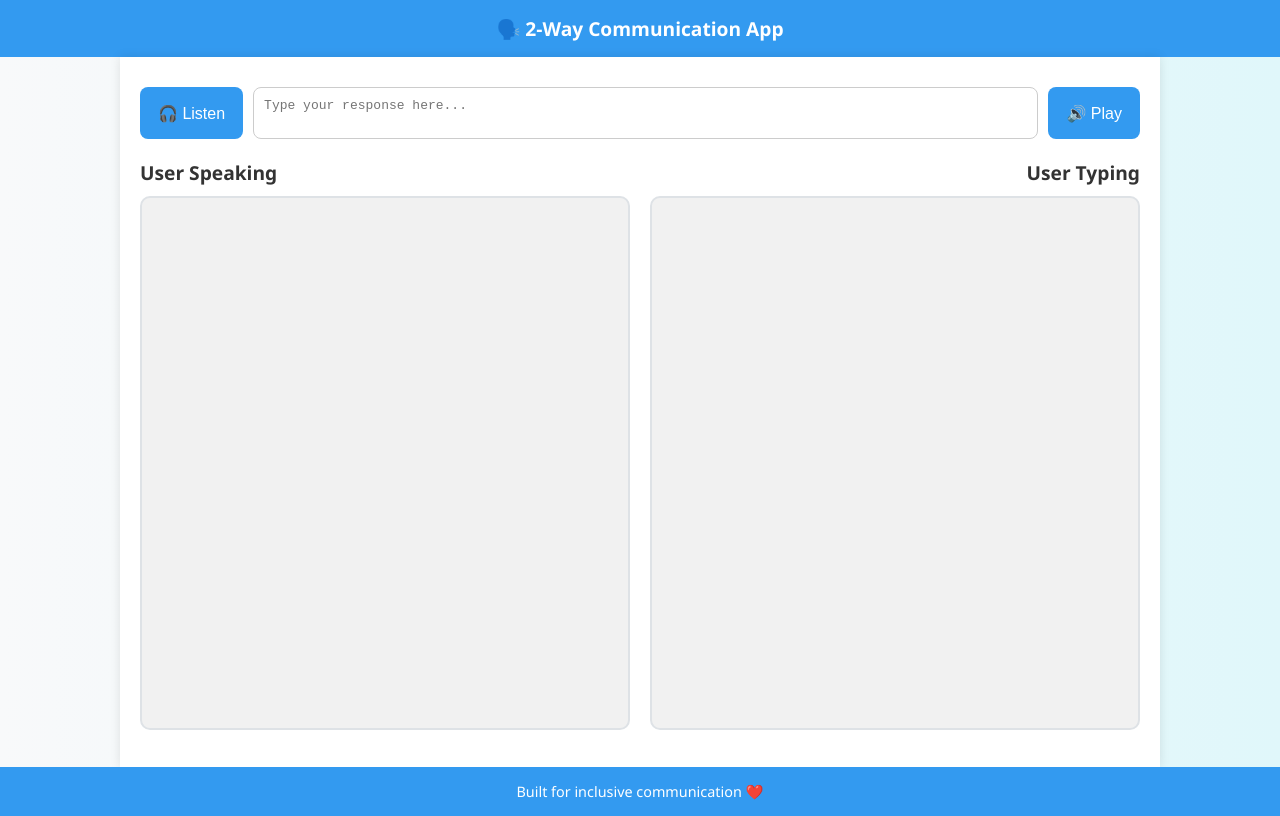
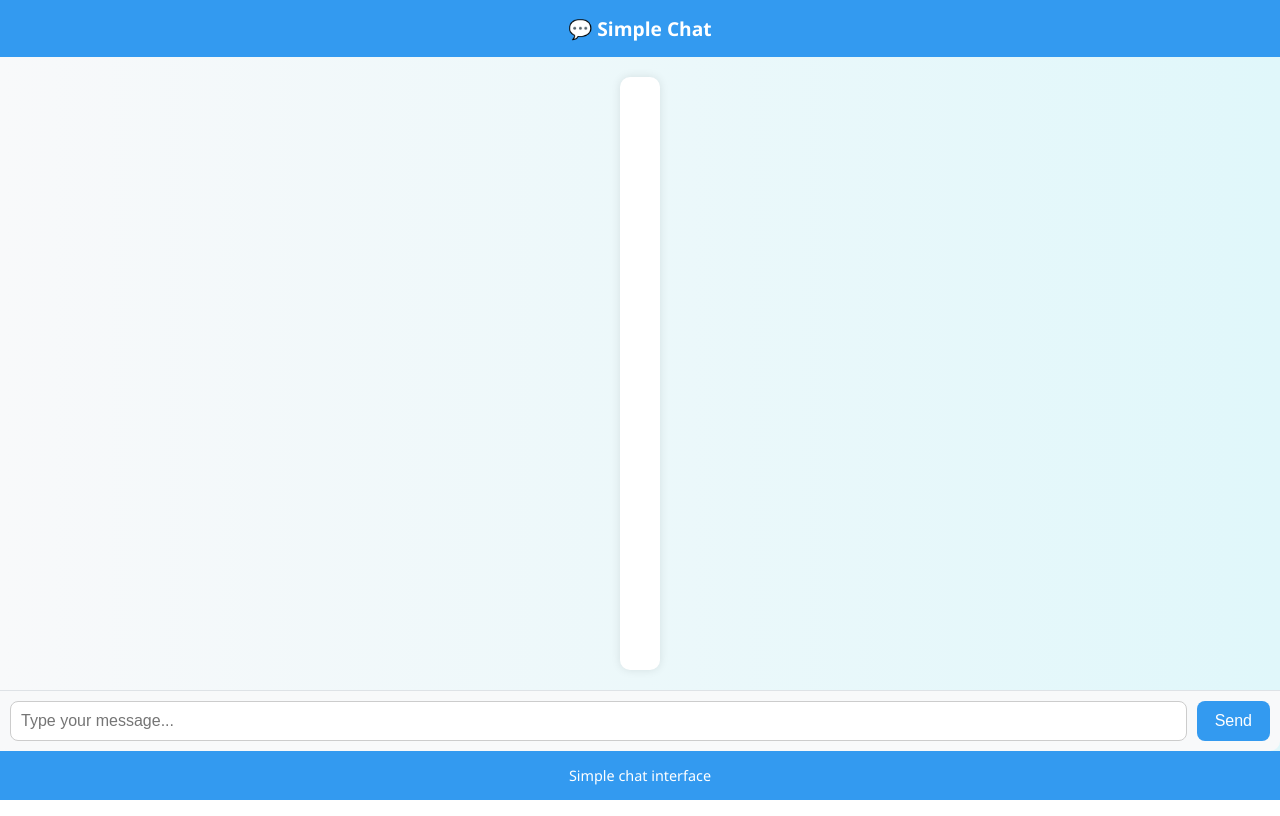
Before and after one commit to SAMP2811/Chat-App, a plain HTML site: page index.html in a window 1280 px wide. Drawn offline with Linux system fonts and the light colour scheme.

Commit message:
Update index.html
Timepass

```diff
--- a/index.html
+++ b/index.html
@@ -3,15 +3,18 @@
 <head>
     <meta charset="UTF-8" />
     <meta name="viewport" content="width=device-width, initial-scale=1.0"/>
-  <title>2-Way Communication</title>
+    <title>Chat Interface</title>
     <style>
         body {
             font-family: 'Segoe UI', sans-serif;
             margin: 0;
             padding: 0;
             background: linear-gradient(to right, #f8f9fa, #e0f7fa);
+            display: flex;
+            flex-direction: column;
+            min-height: 100vh;
         }
-    header, footer {
+        header {
             background-color: #339af0;
             color: white;
             padding: 15px;
@@ -19,36 +22,60 @@
             font-size: 1.2em;
             font-weight: bold;
         }
-    footer {
-      font-size: 0.9em;
-      font-weight: normal;
-    }
-    .container {
-      max-width: 1000px;
-      margin: auto;
+        .chat-container {
+            max-width: 800px;
+            margin: 20px auto;
             padding: 20px;
             background: #ffffff;
-      min-height: calc(100vh - 130px);
+            border-radius: 10px;
+            box-shadow: 0 0 10px rgba(0,0,0,0.1);
             display: flex;
             flex-direction: column;
-      box-shadow: 0 0 10px rgba(0,0,0,0.1);
+            flex-grow: 1;
+            overflow-y: auto;
+            scroll-behavior: smooth;
         }
-    .controls {
+        .message-container {
             display: flex;
-      justify-content: space-between;
-      margin: 10px 0 20px;
-      gap: 10px;
-      flex-wrap: wrap;
+            margin-bottom: 10px;
+            align-items: flex-start;
         }
-    textarea {
-      flex: 1;
+        .user-message {
+            background-color: #d3f9d8;
+            color: #212529;
+            border: 1px solid #69db7c;
+            border-radius: 10px 10px 0 10px;
+            padding: 10px 15px;
+            max-width: 70%;
+            word-wrap: break-word;
+            align-self: flex-end;
+        }
+        .other-message {
+            background-color: #d0ebff;
+            color: #212529;
+            border: 1px solid #74c0fc;
+            border-radius: 10px 10px 10px 0;
+            padding: 10px 15px;
+            max-width: 70%;
+            word-wrap: break-word;
+            align-self: flex-start;
+        }
+        .input-area {
+            display: flex;
             padding: 10px;
-      resize: none;
+            background-color: #f8f9fa;
+            border-top: 1px solid #dee2e6;
+            border-radius: 0 0 10px 10px;
+        }
+        #messageInput {
+            flex-grow: 1;
+            padding: 10px;
+            border: 1px solid #ccc;
             border-radius: 8px;
-      border: 1px solid #ccc;
+            margin-right: 10px;
             font-size: 1em;
         }
-    button {
+        #sendButton {
             padding: 10px 18px;
             border: none;
             border-radius: 8px;
@@ -58,125 +85,81 @@
             font-size: 1em;
             transition: background-color 0.2s;
         }
-    button:hover {
+        #sendButton:hover {
             background-color: #228be6;
         }
-    .chat-labels {
-      display: flex;
-      justify-content: space-between;
-      font-weight: bold;
-      font-size: 1.2em;
-      padding-bottom: 10px;
-      color: #333;
+        footer {
+            background-color: #339af0;
+            color: white;
+            padding: 15px;
+            text-align: center;
+            font-size: 0.9em;
+            font-weight: normal;
         }
-    .chat-area {
-      display: flex;
-      gap: 20px;
-      flex: 1;
-      flex-direction: row;
+        .speaking-indicator {
+            font-style: italic;
+            color: #6c757d;
+            font-size: 0.9em;
+            margin-top: 5px;
         }
-    .column {
-      flex: 1;
-      display: flex;
-      flex-direction: column;
-      border: 2px solid #dee2e6;
-      border-radius: 10px;
-      padding: 15px;
-      background: #f1f1f1;
-      height: 500px;
-      overflow-y: auto;
-      scroll-behavior: smooth;
+        .align-right {
+            justify-content: flex-end;
         }
-    .msg {
-      margin: 8px 0;
-      padding: 12px 15px;
-      border-radius: 15px;
-      max-width: 90%;
-      word-wrap: break-word;
-      font-size: 1em;
-      animation: fadeIn 0.3s ease-in;
-    }
-    .speaking {
-      background: #d0ebff;
-      align-self: flex-start;
-      border: 1px solid #74c0fc;
-    }
-    .typing {
-      background: #d3f9d8;
-      align-self: flex-end;
-      border: 1px solid #69db7c;
-    }
-    @media (max-width: 768px) {
-      .chat-area {
-        flex-direction: column;
-      }
-      .chat-labels {
-        flex-direction: column;
-        gap: 5px;
-        text-align: center;
-      }
-    }
-    @keyframes fadeIn {
-      from {opacity: 0;}
-      to {opacity: 1;}
+        .align-left {
+            justify-content: flex-start;
         }
     </style>
 </head>
 <body>
     <header>
-    🗣️ 2-Way Communication App
+        💬 Simple Chat
     </header>
-  <div class="container">
-    <div class="controls">
-      <button onclick="startListening()">🎧 Listen</button>
-      <textarea id="textInput" rows="2" placeholder="Type your response here..."></textarea>
-      <button onclick="sendMessage()">🔊 Play</button>
+    <div class="chat-container" id="chatArea">
         </div>
-    <div class="chat-labels">
-      <span>User Speaking</span>
-      <span>User Typing</span>
-    </div>
-    <div class="chat-area">
-      <div class="column" id="speakingChat"></div>
-      <div class="column" id="typingChat"></div>
-    </div>
+    <div class="input-area">
+        <input type="text" id="messageInput" placeholder="Type your message...">
+        <button id="sendButton">Send</button>
     </div>
     <footer>
-    Built for inclusive communication ❤️
+        Simple chat interface
     </footer>
 
     <script>
-    const speakingChat = document.getElementById("speakingChat");
-    const typingChat = document.getElementById("typingChat");
-    const input = document.getElementById("textInput");
+        const chatArea = document.getElementById("chatArea");
+        const messageInput = document.getElementById("messageInput");
+        const sendButton = document.getElementById("sendButton");
 
-    function addMessage(target, text, className) {
-      const msg = document.createElement("div");
-      msg.className = "msg " + className;
-      msg.innerText = text;
-      target.appendChild(msg);
-      target.scrollTop = target.scrollHeight;
+        function addMessage(text, isUser) {
+            const messageContainer = document.createElement("div");
+            messageContainer.classList.add("message-container");
+            messageContainer.classList.add(isUser ? "align-right" : "align-left");
+
+            const messageDiv = document.createElement("div");
+            messageDiv.classList.add(isUser ? "user-message" : "other-message");
+            messageDiv.innerText = text;
+
+            messageContainer.appendChild(messageDiv);
+            chatArea.appendChild(messageContainer);
+            chatArea.scrollTop = chatArea.scrollHeight;
         }
 
-    function startListening() {
-      const recognition = new (window.SpeechRecognition || window.webkitSpeechRecognition)();
-      recognition.lang = 'en-US';
-      recognition.start();
-      recognition.onresult = (event) => {
-        const transcript = event.results[0][0].transcript;
-        addMessage(speakingChat, transcript, "speaking");
-      };
+        sendButton.addEventListener("click", () => {
+            const messageText = messageInput.value.trim();
+            if (messageText) {
+                addMessage(messageText, true);
+                // Simulate receiving a message after a short delay
+                setTimeout(() => {
+                    addMessage(`Echo: ${messageText}`, false);
+                }, 500);
+                messageInput.value = "";
             }
+        });
 
-    function sendMessage() {
-      const text = input.value.trim();
-      if (!text) return;
-      addMessage(typingChat, text, "typing");
-      input.value = "";
-      const tts = new SpeechSynthesisUtterance(text);
-      tts.lang = 'en-US';
-      window.speechSynthesis.speak(tts);
+        messageInput.addEventListener("keypress", (event) => {
+            if (event.key === "Enter") {
+                sendButton.click();
             }
+        });
     </script>
 </body>
 </html>
```
Lines whose indentation alone changed are shown as unchanged.
